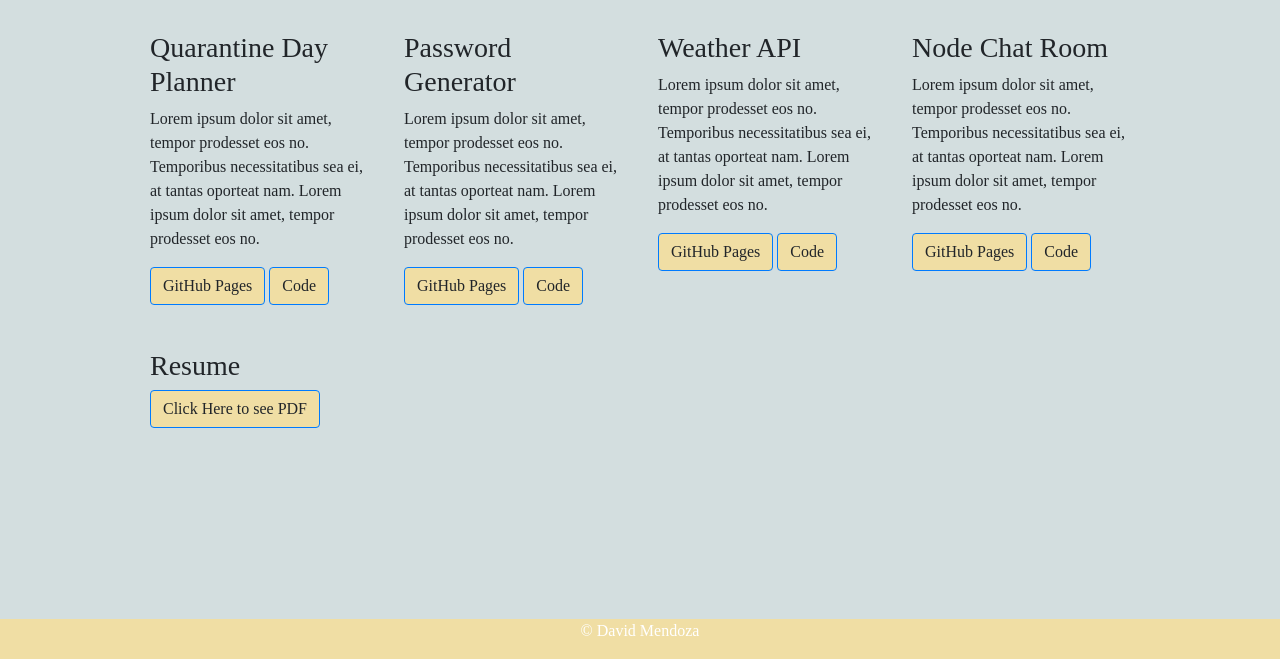
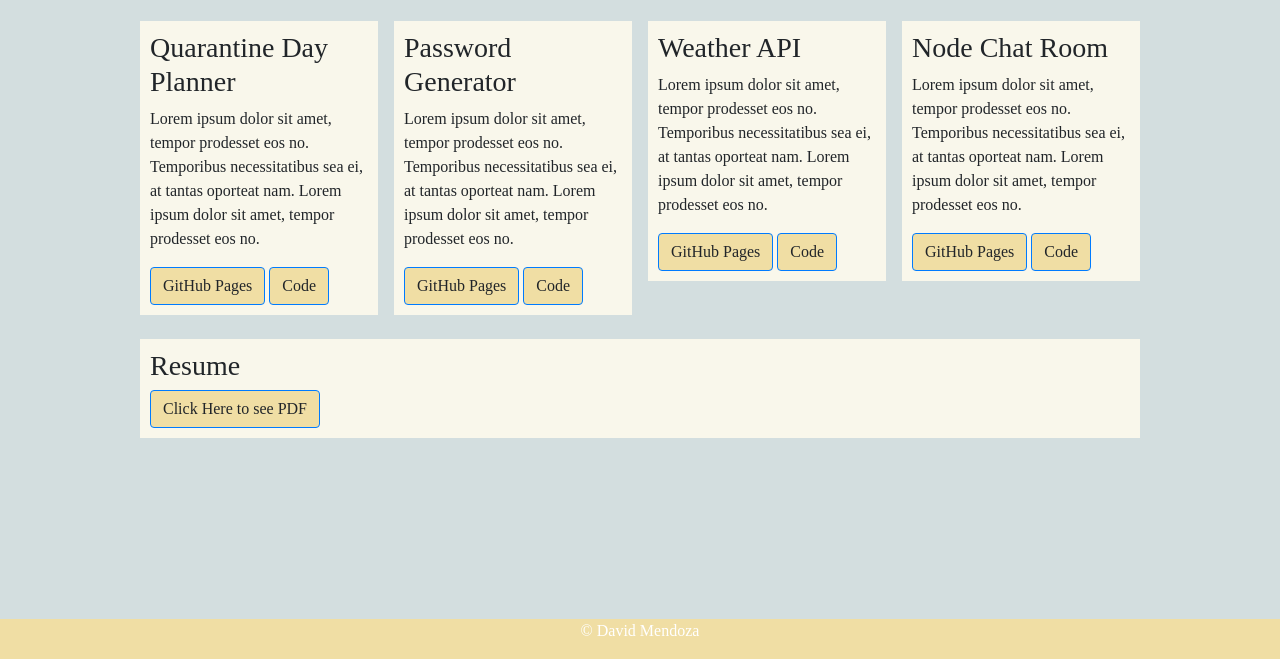
Before and after one commit to davmendoza/BIO, a plain HTML site: page portfolio.html in a window 1280 px wide. Shown: the part 141-800 px from the top of the page. Drawn offline with nearby package versions, Linux system fonts and the light colour scheme.

Commit message:
made changes to portfolio and css

```diff
--- a/css/style.css
+++ b/css/style.css
@@ -98,7 +98,7 @@ body {
 
   /* Content */
   .content {
-
+     background-color: rgb(249, 247, 235);
     padding: 10px;
   }
 
```
Also changed, not shown: portfolio.html (+1 -0 lines).
